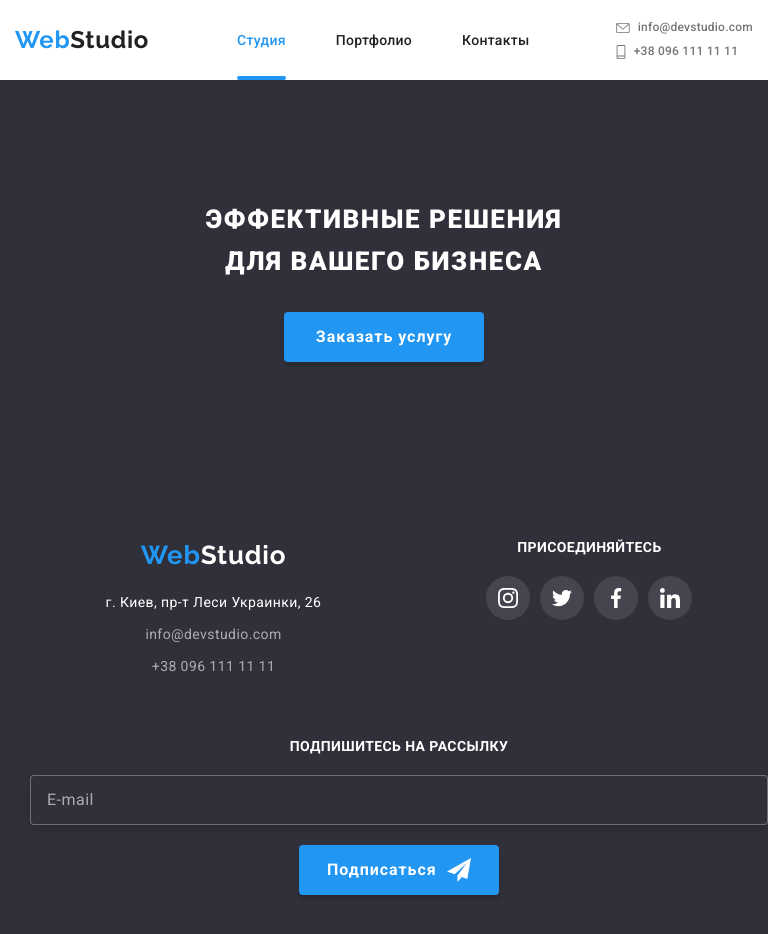
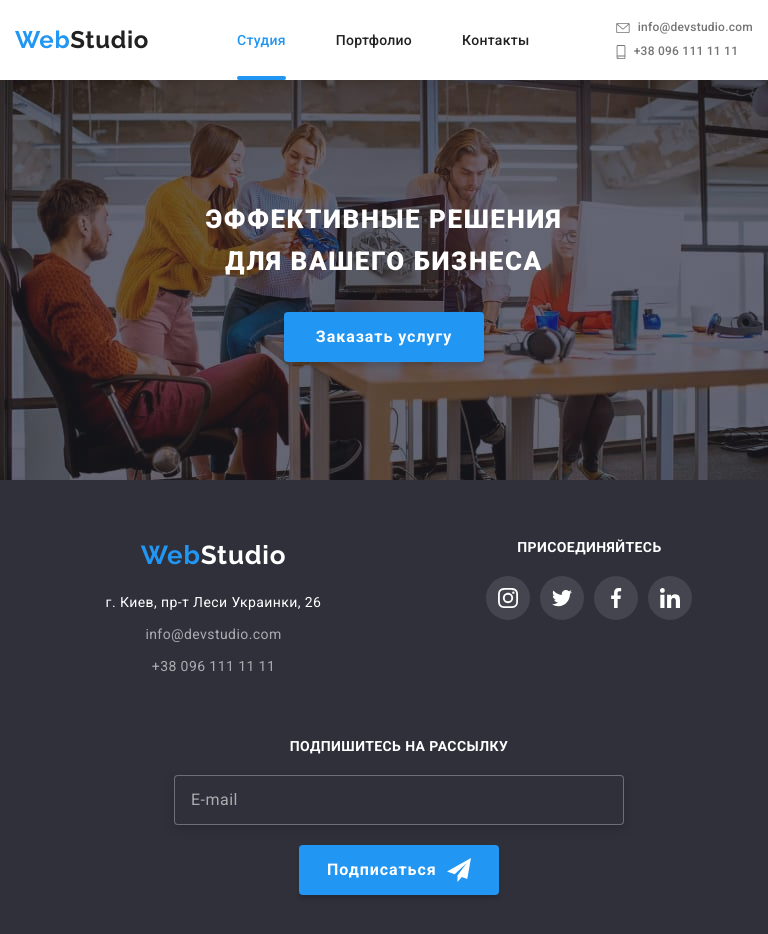
Before and after one commit to dmkarelia31/goit-markup-hw-08, a plain HTML site: page index.html in a window 768 px wide. Drawn offline with nearby package versions, Linux system fonts and the light colour scheme.

Commit message:
разобрался с DPR1.0/DPR2.0

```diff
--- a/sass/layout/_footer.scss
+++ b/sass/layout/_footer.scss
@@ -143,6 +143,14 @@
     border-color: var(--accent-bg-color);
   }
 }
+
+@media screen and (min-width: 768px) and (max-width: 1200px) {
+  .newsletter__subscribe-input {
+  width: 450px;
+  margin-right: 0;
+  }
+}
+
 @media screen and (min-width: 1200px){
   .subscribe-wrap.newsletter{
     display: flex;
@@ -150,8 +158,11 @@
   .newsletter__subscribe-input {
     width: 358px;
     margin-right: 12px;
+    margin-bottom: 0;
   }
 }
+
+
 ::placeholder {
   font-size: 16px;
   line-height: 1.25;
--- a/sass/layout/_hero-index.scss
+++ b/sass/layout/_hero-index.scss
@@ -15,10 +15,6 @@
   padding-top: 200px;
   padding-bottom: 200px;
   background-color: #2f303a;
-  // background-image: linear-gradient(
-  //     rgba(47, 48, 58, 0.4),
-  //     rgba(47, 48, 58, 0.4)
-  //   ), url(../../images/hero.jpg);
   background-repeat: no-repeat;
   background-position: center;
   background-size: cover;
@@ -43,11 +39,12 @@
     }
   }
 }
-@media screen and (min-width: 768px) and (max-width: 1199px) {
+
+@media screen and (min-width: 768px) and (max-width: 1200px) {
   .hero {
     width: 100%;
     background-image: linear-gradient(rgba(47, 48, 58, 0.4),
-      rgba(47, 48, 58, 0.4)) url(../../images/hero-tablet.jpg);
+      rgba(47, 48, 58, 0.4)), url(../../images/hero-tablet.jpg);
     padding-top: 118px;
     padding-bottom: 118px;
   }
@@ -57,7 +54,7 @@
     .hero {
       background-image: linear-gradient(rgba(47, 48, 58, 0.4),
           rgba(47, 48, 58, 0.4)),
-        url(../../images/hero-tablet@2x.jpg),
+        url(../../images/hero-tablet@2x.jpg);
     }
   }
 }
@@ -65,7 +62,7 @@
   .hero {
     width: 100%;
     background-image: linear-gradient(rgba(47, 48, 58, 0.4),
-      rgba(47, 48, 58, 0.4)) url(../../images/hero-desktop.jpg);
+      rgba(47, 48, 58, 0.4)), url(../../images/hero-desktop.jpg);
   }
   @media (min-device-pixel-ratio: 2),
   (min-resolution: 192dpi),
@@ -73,7 +70,7 @@
     .hero {
       background-image: linear-gradient(rgba(47, 48, 58, 0.4),
           rgba(47, 48, 58, 0.4)),
-        url(../../images/hero-desktop@2x.jpg)
+        url(../../images/hero-desktop@2x.jpg);
     }
   }
 }
```
Also changed, not shown: css/main.css, css/main.min.css, sass/components/_container.scss (line endings or trailing spaces), 2 other files.
